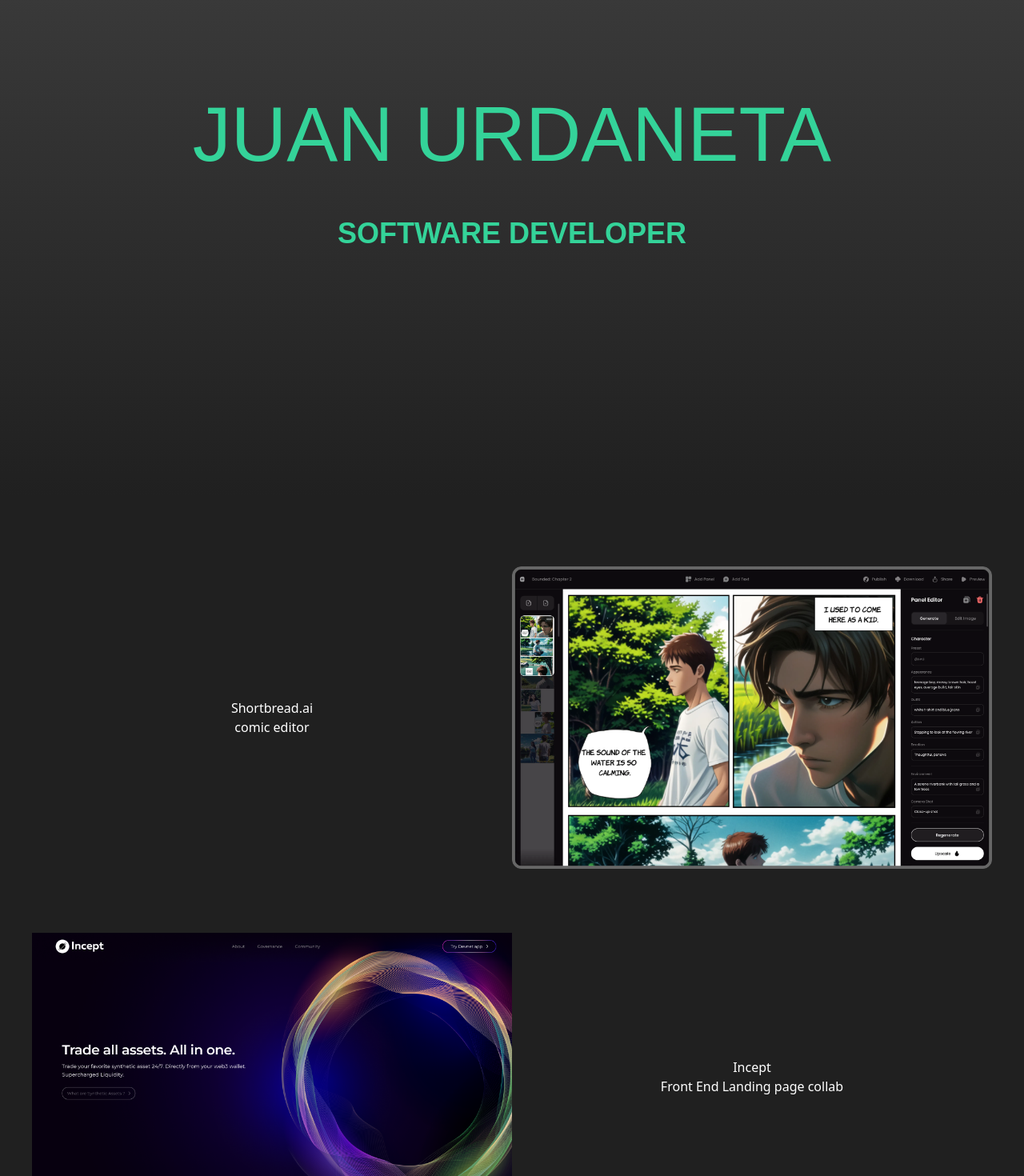
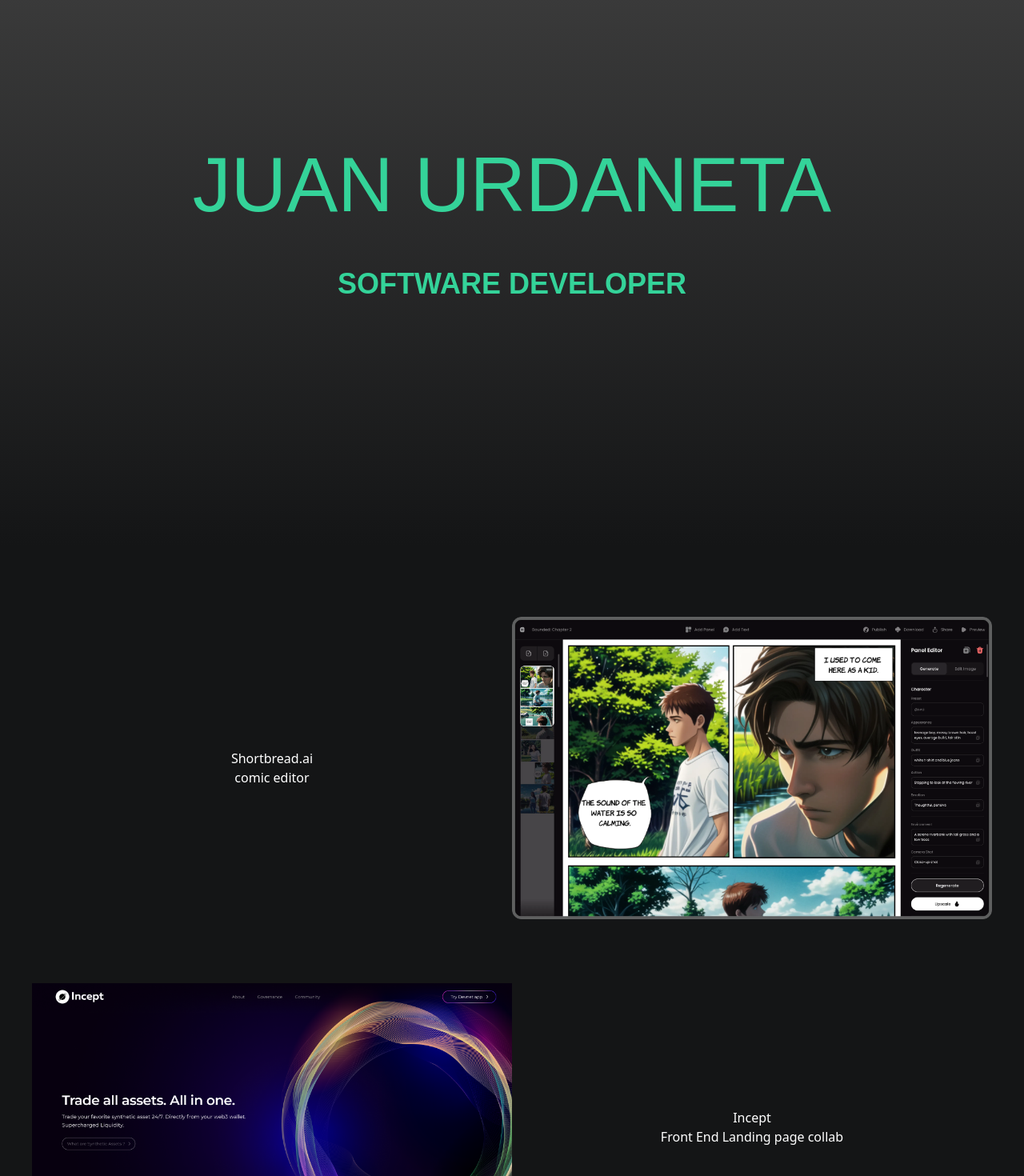
Before and after one commit to juanUrdaneta/portfolio, a React (Vite) app: page / in a window 1280 px wide. Shown: the part 180-1650 px from the top of the page at 80% size. Built offline with nearby package versions, Linux system fonts and the light colour scheme; a web font is replaced by a local one.

Commit message:
added navbar

```diff
--- a/src/App.tsx
+++ b/src/App.tsx
@@ -1,5 +1,6 @@
 import "./App.css";
 import Header from "./sections/Header";
+import Navbar from "./sections/Navbar";
 import Projects from "./sections/Projects";
 import Resume from "./sections/Resume";
 import Techstack from "./sections/Techstack";
@@ -12,6 +13,7 @@ function App() {
   return (
     <>
       <main className="relative">
+        <Navbar />
         <Header />
         <Projects />
         <Techstack />
--- a/src/index.css
+++ b/src/index.css
@@ -9,5 +9,5 @@
 }
 
 body {
-  background-color: #202020;
+  background-color: #404040;
 }
--- a/src/sections/Header.tsx
+++ b/src/sections/Header.tsx
@@ -1,7 +1,13 @@
 const Header = () => {
   return (
-    <div className="w-screen h-[800px] flex justify-center items-center z-0 " style={{background:'linear-gradient(180deg, #404040, #202020)'}}>
-      <section className=" w-full max-w-[1200px] flex flex-col justify-center items-center">
+    <div
+      className="w-screen h-[800px] flex flex-col justify-center items-center "
+      style={{ background: "linear-gradient(180deg, #404040, #141516)" }}
+    >
+      <section
+        id="name-box"
+        className=" w-full max-w-[1200px] flex flex-col justify-center items-center"
+      >
         <h1 className="text-left md:text-center font-chivo uppercase text-6xl md:text-8xl select-none text-emerald-400 font-regular px-8">
           Juan Urdaneta
         </h1>
--- /dev/null
+++ b/src/sections/Navbar.tsx
@@ -0,0 +1,38 @@
+import React from "react";
+import gsap from "gsap";
+
+const Navbar = () => {
+  React.useEffect(() => {
+    gsap.fromTo(
+      "#navbar",
+      { opacity: 0 },
+      {
+        opacity: 1,
+
+        scrollTrigger: {
+          trigger: "#name-box",
+          start: "top top",
+          scrub: true,
+        },
+      }
+    );
+  }, []);
+  return (
+    <div
+      id="navbar"
+      className="w-screen h-16 sticky top-0 z-10 mt-[-1px] bg-black-soft flex justify-center "
+    >
+      <nav className="flex justify-between items-center w-[1200px] max-w-[1200px]">
+        <p className="text-white-bone">Juan Urdaneta</p>
+        <ul className="flex justify-between text-white-bone w-[160px] ">
+          <li>
+            <a href="#projects"></a>Projects
+          </li>
+          <li>Contact</li>
+        </ul>
+      </nav>
+    </div>
+  );
+};
+
+export default Navbar;
--- a/src/sections/Projects.tsx
+++ b/src/sections/Projects.tsx
@@ -20,17 +20,17 @@ const Projects = () => {
 
   return (
     <>
-      <div className="relative z-[5] flex min-h-screen w-screen flex-col items-center justify-center bg-[#202020] ">
+      <div
+        id="projects"
+        className="relative z-[5] flex min-h-screen w-screen flex-col items-center justify-center bg-black-soft "
+      >
         <article className="my-2 w-full max-w-[1200px] pt-20 ">
           <div className="flex w-full h-full flex-col justify-center md:flex-row ">
             <div className="flex w-1/2 flex-col items-center justify-center">
               <p className="text-white">Shortbread.ai</p>
               <p className="text-white">comic editor</p>
             </div>
-            <img
-              src="shortbread.webp"
-              className=" max-w-3/4 h-auto w-[600px]"
-            />
+            <img src="shortbread.webp" className=" max-w-3/4 h-auto w-[600px]" />
           </div>
           <div className="mb-20"></div>
           <div className="flex w-full h-full flex-col justify-center md:flex-row-reverse ">
@@ -38,49 +38,29 @@ const Projects = () => {
               <p className="text-white">Incept</p>
               <p className="text-white">Front End Landing page collab</p>
             </div>
-            <img
-              src="/incept.webp"
-              width={600}
-              height={600}
-              className="max-w-3/4"
-            />
+            <img src="/incept.webp" width={600} height={600} className="max-w-3/4" />
           </div>
           <div className="mb-20"></div>
           <div className="flex w-full h-full flex-col justify-center md:flex-row ">
             <div className="flex w-1/2 flex-col items-center justify-center">
               <p className="text-white">Crowdsourced shopping list app</p>
-              <p className="text-white">
-                Features for mass updating and cataloging products
-              </p>
+              <p className="text-white">Features for mass updating and cataloging products</p>
             </div>
-            <img
-              src="shortbread.webp"
-              className=" max-w-3/4 h-auto w-[600px]"
-            />
+            <img src="shortbread.webp" className=" max-w-3/4 h-auto w-[600px]" />
           </div>
         </article>
       </div>
       <div
-        className="sticky top-0 z-10 mt-[-1px] flex w-screen flex-col items-center justify-center bg-[#202020]"
+        className="sticky top-0 z-10 mt-[-1px] flex w-screen flex-col items-center justify-center bg-black-soft"
         ref={ref}
       >
-        <article
-          id="last-project"
-          className="mb-2 mt-20 w-full max-w-[1200px] pb-20"
-        >
+        <article id="last-project" className="mb-2 mt-20 w-full max-w-[1200px] pb-20">
           <div className="flex w-full flex-col justify-center md:flex-row-reverse  ">
             <div className="flex w-1/2 flex-col items-center justify-center">
               <p className="text-white">Mesa Premium</p>
-              <p className="text-white">
-                Yet to release restaurant bookings app
-              </p>
+              <p className="text-white">Yet to release restaurant bookings app</p>
             </div>
-            <img
-              src="/incept.webp"
-              width={600}
-              height={600}
-              className="max-w-3/4"
-            />
+            <img src="/incept.webp" width={600} height={600} className="max-w-3/4" />
           </div>
         </article>
       </div>
--- a/tailwind.config.js
+++ b/tailwind.config.js
@@ -5,7 +5,7 @@ export default {
     extend: {
       colors: {
         "white-bone": "#F9F6EE",
-        "black-soft": "#202020",
+        "black-soft": "#141516",
       },
       fontFamily: {
         fragment: ["Fragment", "sans-serif"],
```
Also changed, not shown: 1 other file (tests, documents, lock files or other folders).
